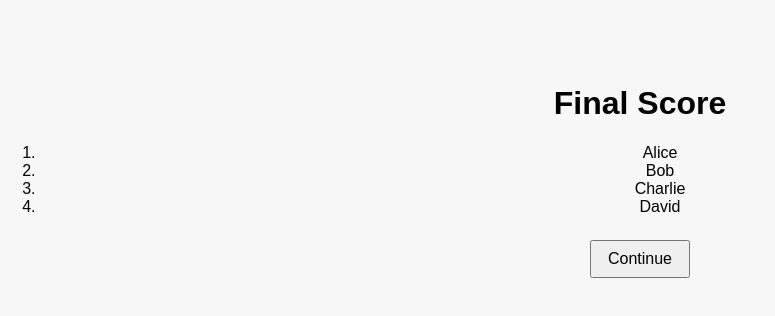
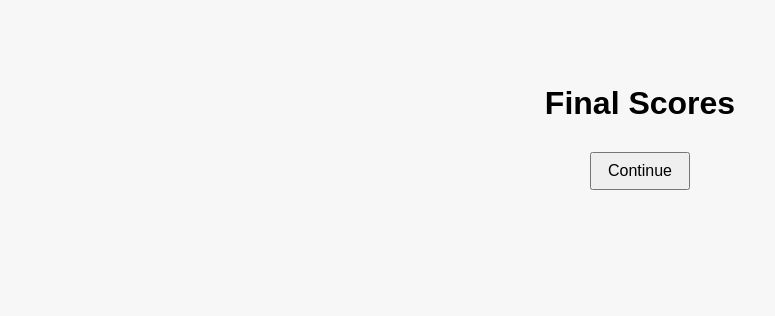
Before and after one commit to hyrumjackson/perception, a React (Create React App) app: page /final-results in a window 1280 px wide. Shown: the top 316 px of the page, without its empty margins (0-775 px from the left). Built offline with nearby package versions, Linux system fonts and the light colour scheme.

Commit message:
Final results done

```diff
--- a/src/pages/FinalResults.tsx
+++ b/src/pages/FinalResults.tsx
@@ -1,17 +1,24 @@
 import { useNavigate } from 'react-router-dom';
+import { useGame } from '../context/GameContext';
 
 const FinalResults = () => {
   const navigate = useNavigate();
+  const { players } = useGame();
+
+  const sortedPlayers = [...players].sort((a, b) => b.score - a.score);
 
   return (
     <div className="page">
-            <h1>Final Score</h1>
+      <h1>Final Scores</h1>
       <ol>
-                <li>Alice</li>
-                <li>Bob</li>
-                <li>Charlie</li>
-                <li>David</li>
+        {sortedPlayers.map((p) => (
+          <li key={p.id}>
+            <span>{p.avatarId}</span>
+            {p.name} — {p.score} point{p.score !== 1 ? 's' : ''}
+          </li>
+        ))}
       </ol>
+
       <button onClick={() => navigate('/end')}>Continue</button>
     </div>
   );
--- a/src/pages/RoundResults.tsx
+++ b/src/pages/RoundResults.tsx
@@ -3,7 +3,7 @@ import { useGame } from '../context/GameContext';
 
 const RoundResults = () => {
   const navigate = useNavigate();
-  const { game, players, prompt } = useGame();
+  const { game, players, setPlayers, prompt } = useGame();
 
   if (!prompt || !game) return <p>Loading results...</p>;
 
@@ -16,6 +16,23 @@ const RoundResults = () => {
   });
 
   const handleContinue = () => {
+    const voteCounts: Record<number, number> = {};
+    players.forEach(p => {
+      voteCounts[p.vote] = (voteCounts[p.vote] || 0) + 1;
+    });
+
+    const updatedPlayers = players.map(p => {
+      const isUnique = voteCounts[p.vote] === 1;
+      return {
+        ...p,
+        score: isUnique ? p.score + 1 : p.score,
+        vote: 0,
+        hasVoted: false
+      };
+    });
+
+    setPlayers(updatedPlayers);
+
     if (game.currentRound < game.roundCount) {
       game.currentRound += 1;
       navigate('/question');
--- a/src/pages/WaitingScreen.tsx
+++ b/src/pages/WaitingScreen.tsx
@@ -15,7 +15,7 @@ const Waiting = () => {
     setWaitingPlayers(fakePlayerNames);
 
     fakePlayers.forEach((p) => {
-      const delay = Math.random() * 10000;
+      const delay = Math.random() * 5000;
       setTimeout(() => {
         setWaitingPlayers(prev => prev.filter(name => name !== p.name));
       }, delay);
```
Lines whose indentation alone changed are shown as unchanged.
